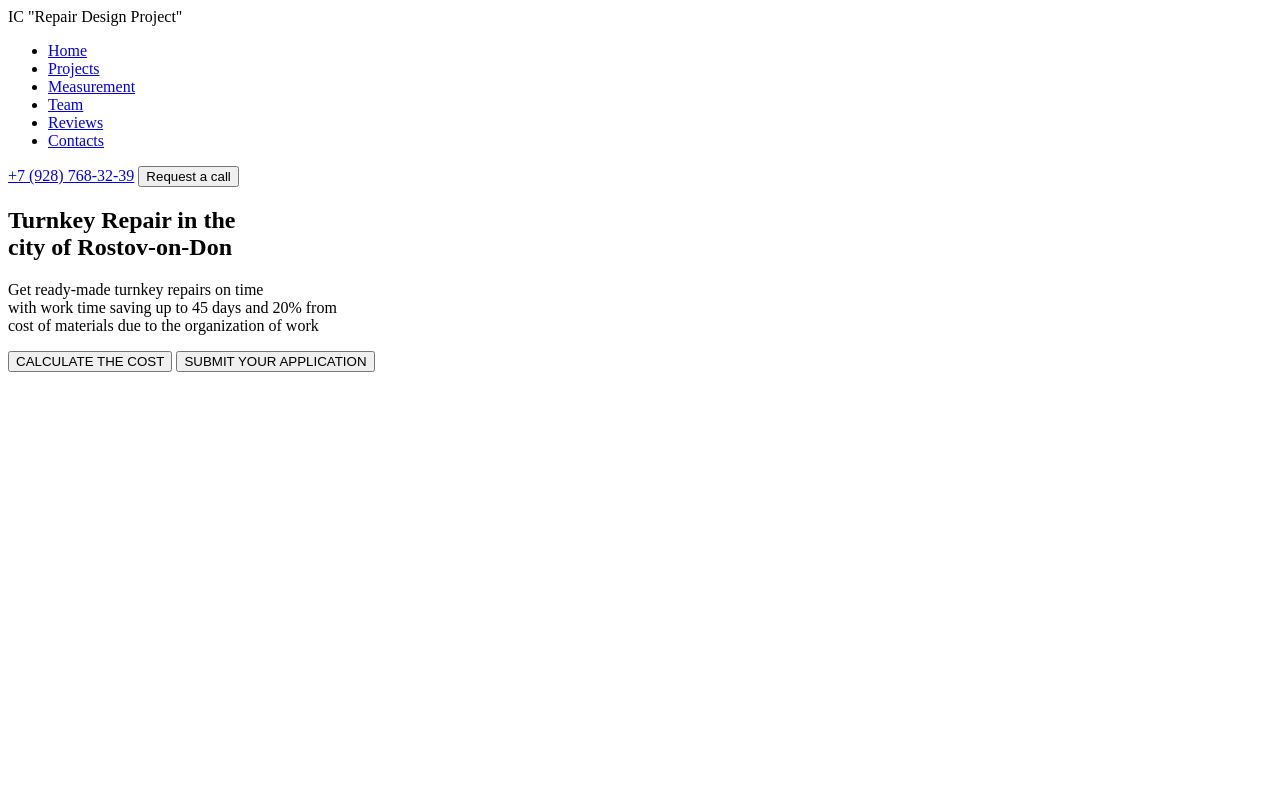
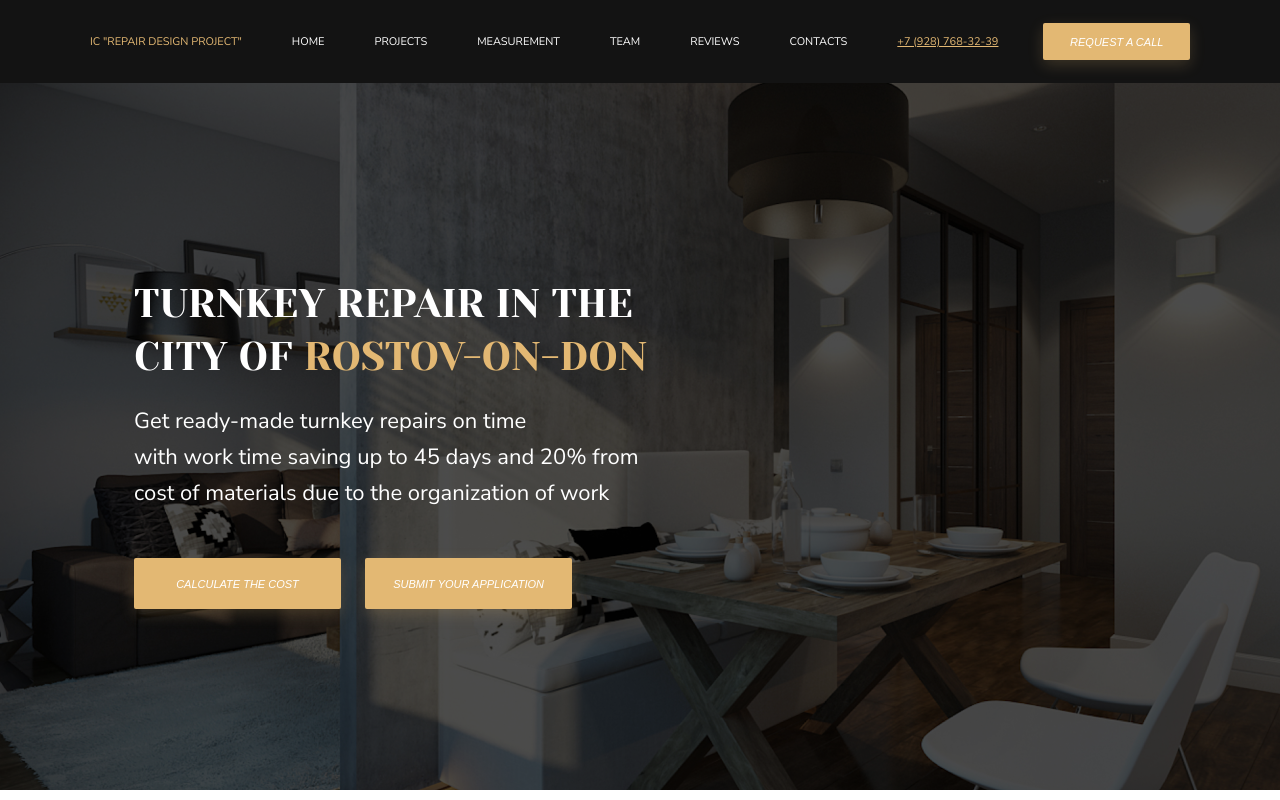
Before and after one commit to Alexander7-7-7/PJ-02-Musatov, a plain HTML site: page index.html in a window 1280 px wide. Drawn offline with Linux system fonts and the light colour scheme; the site is published under a folder, as on GitHub Pages, so addresses that start at the root find nothing.

Commit message:
Update index.html

```diff
--- a/index.html
+++ b/index.html
@@ -5,7 +5,7 @@
     <meta http-equiv="X-UA-Compatible" content="IE=edge">
     <meta name="viewport" content="width=device-width, initial-scale=1.0">
     <title>IC "Repair Design Project"</title>
-    <link rel="stylesheet" href="/css/style.css">
+    <link rel="stylesheet" href="./css/style.css"/>
 </head>
 <body>
     <header class="header">
```
